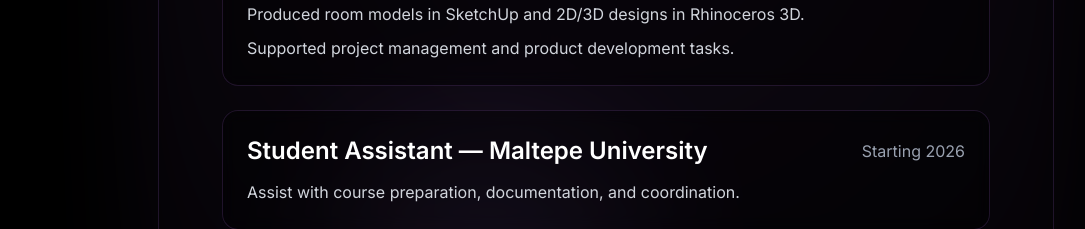
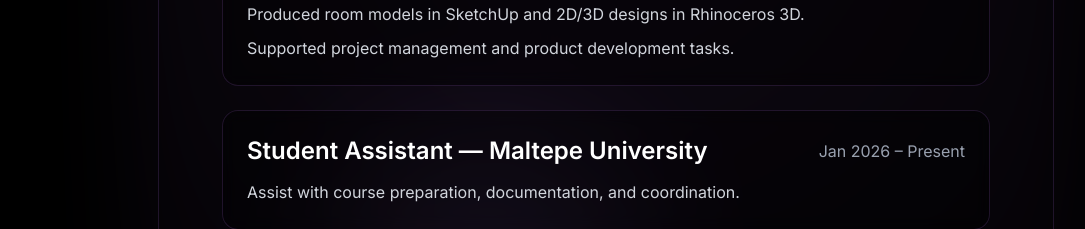
Before and after one commit to suuslu/suuslu.github.io, a React (Vite) app: page / in a window 1280 px wide. Shown: the part 2340-2569 px from the top of the page, without its empty margins (34-1119 px from the left). Built offline with nearby package versions, Linux system fonts and the light colour scheme.

Commit message:
updated gpa

```diff
--- a/src/app/components/about-me.tsx
+++ b/src/app/components/about-me.tsx
@@ -266,7 +266,7 @@
                     },
                     {
                       title: 'Student Assistant — Maltepe University',
-                      period: 'Starting 2026',
+                      period: 'Jan 2026 – Present',
                       details: [
                         'Assist with course preparation, documentation, and coordination.'
                       ]
```
